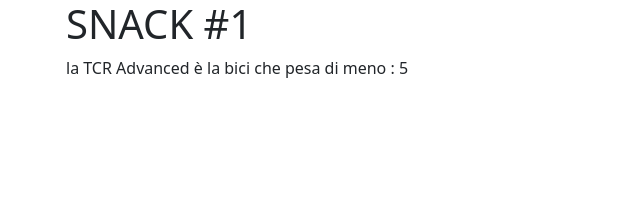
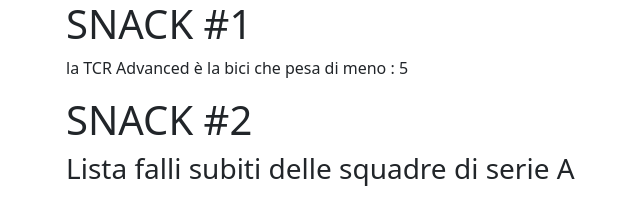
Before and after one commit to alex02r/js-snack-es6, a plain HTML site: page index.html in a window 1280 px wide. Shown: the whole page, without its empty margins (16-656 px from the left). Drawn offline with nearby package versions, Linux system fonts and the light colour scheme.

Commit message:
[UP]Struttura html snack 3

```diff
--- a/index.html
+++ b/index.html
@@ -19,7 +19,13 @@
 
         <div class="row">
             <div class="col-6">
-                <div id="mex"></div>
+                <div>
+                    <h1>SNACK #2</h1>
+                    <h3>Lista falli subiti delle squadre di serie A</h3>
+                    <ul id="ul">
+
+                    </ul>
+                </div>
             </div>
         </div>
         <div class="row">
```
